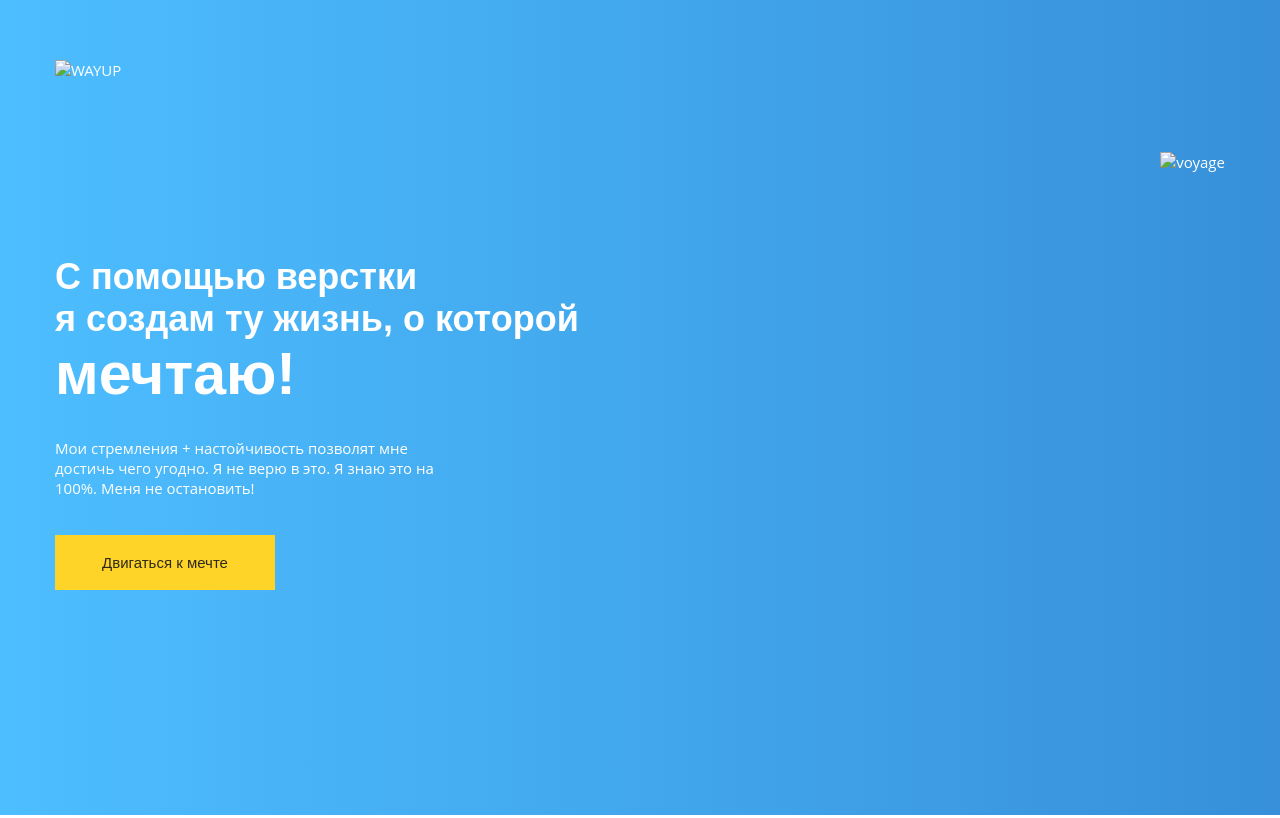
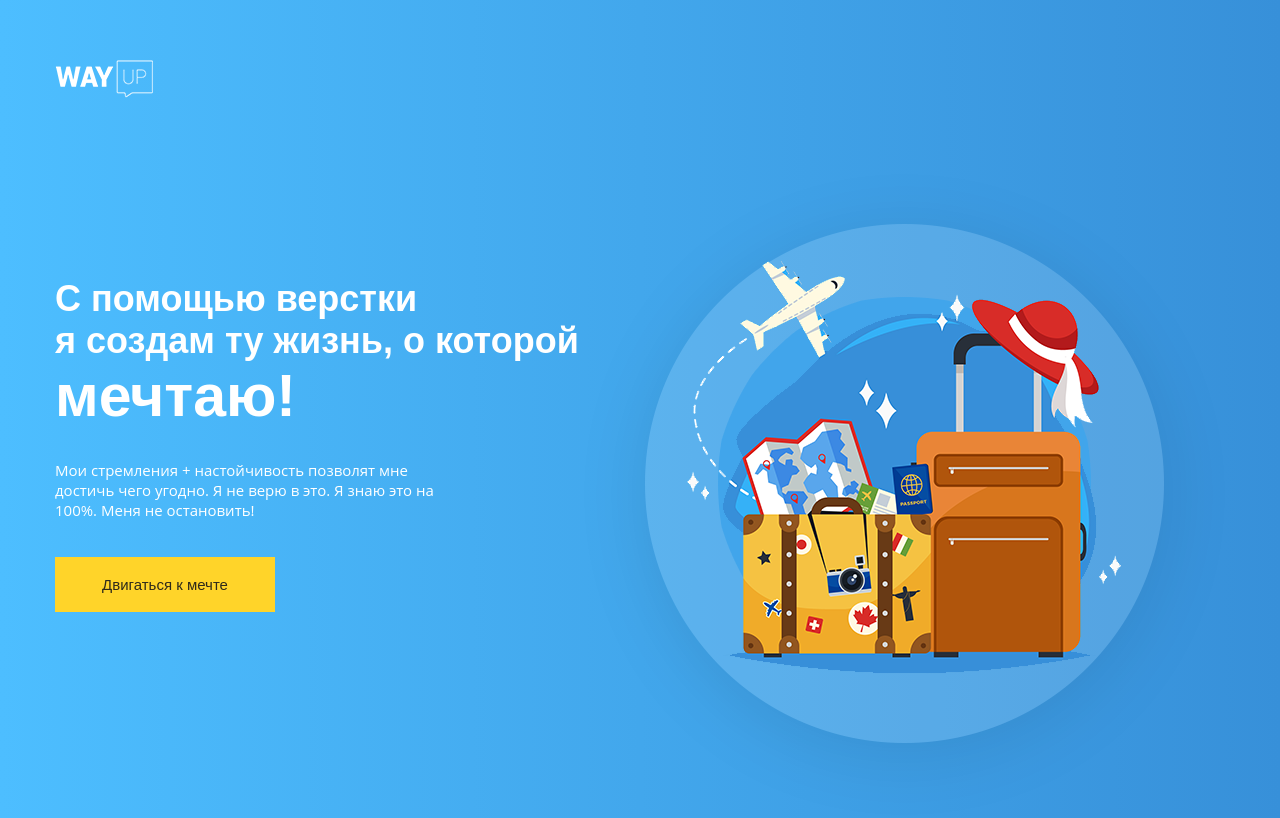
Before and after one commit to Poul937/night, a plain HTML site: page index.html in a window 1280 px wide. Shown: the top 818 px of the page. Drawn offline with Linux system fonts and the light colour scheme.

Commit message:
Update index.html

```diff
--- a/index.html
+++ b/index.html
@@ -9,7 +9,7 @@
 <body>
 	<header id="header" class="header">
 		<div class="container">
-			<img src="img/logo.png" alt="WAYUP" class="logo">
+			<img src="logo.png" alt="WAYUP" class="logo">
 			<div class="wrapper">
 				<div class="offer">
 					<h1 class="title">
@@ -20,7 +20,7 @@
 					</p>
 					<a href="#" class="btn">Двигаться к мечте</a>
 				</div>
-				<img src="img/129983-ORUAFL-508.png" alt="voyage" class="desktop">
+				<img src="129983-ORUAFL-508.png" alt="voyage" class="desktop">
 			</div>
 		</div>
 	</header>
```
